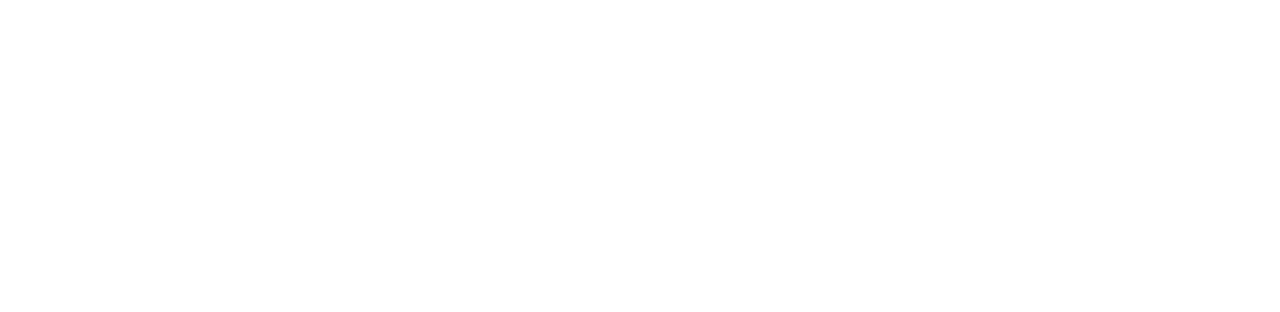
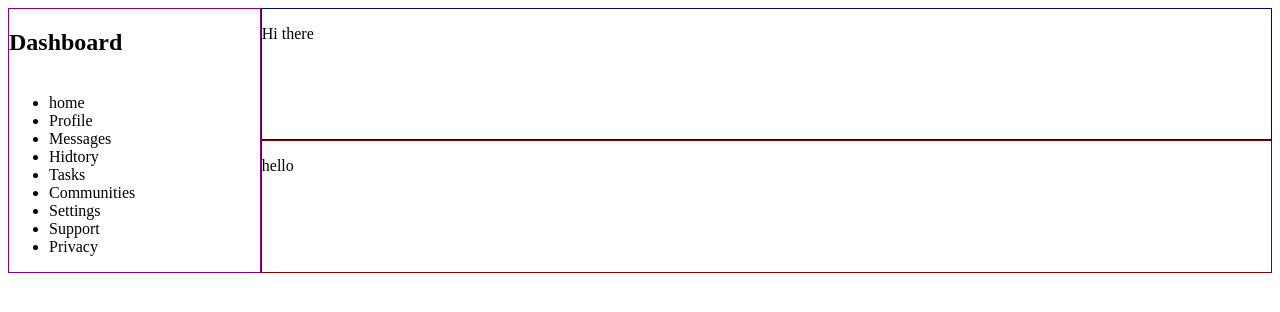
Before and after one commit to rachannzz/Admin-Dashboard, a plain HTML site: page index.html in a window 1280 px wide. Drawn offline with Linux system fonts and the light colour scheme.

Commit message:
made the layout style with grid

```diff
--- a/index.html
+++ b/index.html
@@ -7,6 +7,31 @@
     <link rel="stylesheet" href="style.css">
 </head>
 <body>
+    <div class="main-container">
+    <div class="nav">
+        <p>Hi there</p>
+    </div>
 
+    <div class="sidebar">
+        <nav>
+            <h1> Dashboard</h1>
+        </nav>
+        <ul>
+            <li>home</li>
+            <li>Profile</li>
+            <li>Messages</li>
+            <li>Hidtory</li>
+            <li>Tasks</li>
+            <li>Communities</li>
+            <li>Settings</li>
+            <li>Support</li>
+            <li>Privacy</li>
+        </ul>
+    </div>
+
+    <div class="container">
+    <div><p>hello</p></div>
+    </div>
+</div>
 </body>
 </html>
--- a/style.css
+++ b/style.css
@@ -0,0 +1,28 @@
+
+.main-container{
+display: grid;
+grid-template-columns:1fr 4fr;
+grid-area: auto;
+
+
+
+}
+.nav{
+display: grid;
+border: 1px solid darkblue;
+grid-area: 2/-2;
+gap: 2px;
+}
+
+.sidebar{
+display: grid;
+border: 1px solid darkmagenta;
+grid-row:2/4;
+gap: 2px;
+}
+
+.container{
+display: grid;
+border: 1px solid darkred;
+grid-row: 3/4;
+}
```
